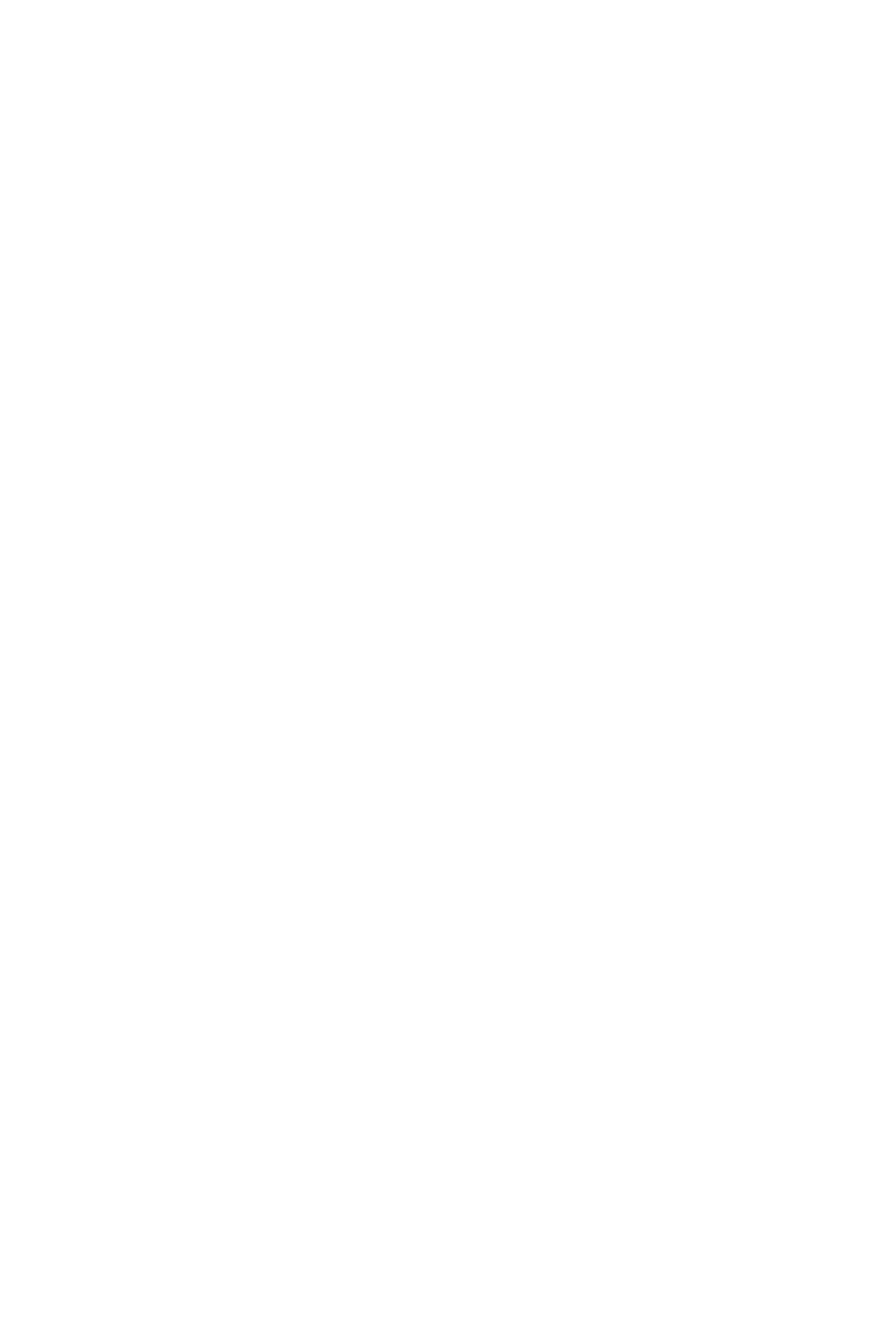
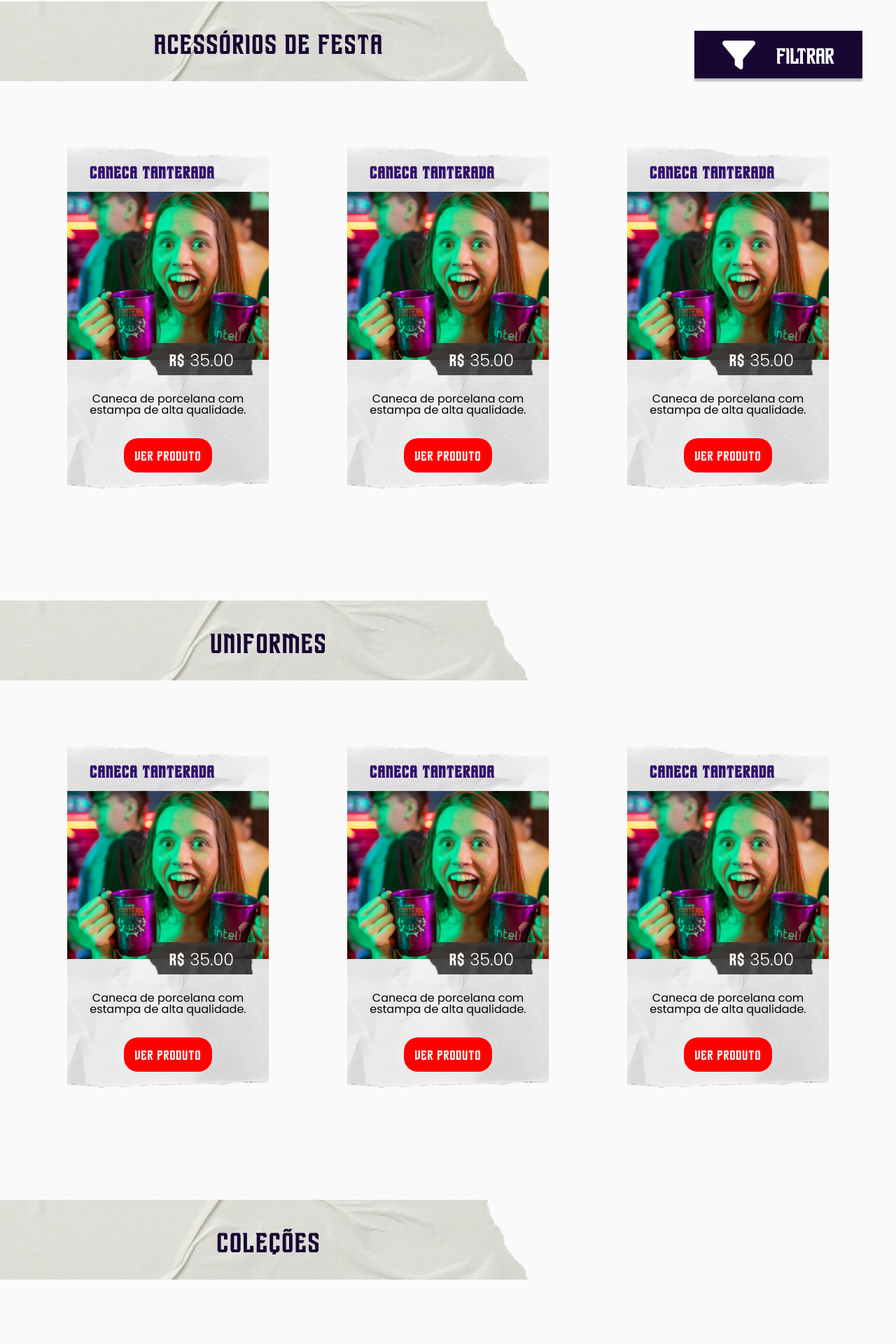
Before and after one commit to EquipeTantera/Landing_Page_Tantera, a React (Vite) app in the folder src/frontend/: page /produtos in a window 1280 px wide. Before the commit this address had no page. Shown: the part 814-2734 px from the top of the page at 70% size. Before the commit the page ends 800 px from the top, so only its background shows below. Built offline with nearby package versions, Linux system fonts and the light colour scheme.

Commit message:
feat: add initial structure of products listing page

```diff
--- a/src/frontend/src/components/Card/LargeCard/LargeProductCard/index.jsx
+++ b/src/frontend/src/components/Card/LargeCard/LargeProductCard/index.jsx
@@ -4,7 +4,7 @@ import Button from '../../../Buttons/Button';
 import Content from '../../../Content';
 import HorizontalSubtitle from '../../../HorizontalSubtitle';
 
-export default function LargeProductCard({ name, description, fullImage, textButton, linkButton, price, sizes, colors, images }) {
+export default function LargeProductCard({ name, description, fullImage, textButton, linkButton, price, sizes, colors, images, isAvailable }) {
   return (
     <div className={styles.div}>
       <div className={styles.container}>
@@ -86,5 +86,6 @@ LargeProductCard.propTypes = {
   price: PropTypes.number.isRequired,
   sizes: PropTypes.arrayOf(PropTypes.string).isRequired,
   colors: PropTypes.arrayOf(PropTypes.string).isRequired,
-  images: PropTypes.arrayOf(PropTypes.string).isRequired
+  images: PropTypes.arrayOf(PropTypes.string).isRequired,
+  isAvailable: PropTypes.bool.isRequired,
 };
--- a/src/frontend/src/components/Card/SmallCard/SmallProductCard/index.jsx
+++ b/src/frontend/src/components/Card/SmallCard/SmallProductCard/index.jsx
@@ -1,6 +1,6 @@
 import PropTypes from 'prop-types';
 import styles from './styles.module.scss';
-import Button from '../../../Button';
+import Button from '../../../Buttons/Button';
 
 export default function SmallProductCard({ title, description, price, image, buttonText, buttonPath }) {
   return (
--- a/src/frontend/src/components/PaperBackground/styles.module.scss
+++ b/src/frontend/src/components/PaperBackground/styles.module.scss
@@ -2,9 +2,10 @@
 
 .paperBackground {
   background: url("/background-main.png");
-  background-size: cover;
+  background-size: 100%;
   position: relative;
   z-index: 1;
   top: -6rem;
   padding-top: 12rem;
+  background-repeat: no-repeat;
 }
--- a/src/frontend/src/pages/Product/index.jsx
+++ b/src/frontend/src/pages/Product/index.jsx
@@ -2,6 +2,7 @@ import { useParams } from 'react-router-dom';
 import LargeProductCard from "../../components/Card/LargeCard/LargeProductCard";
 import MainTitle from "../../components/MainTitle";
 import PaperBackground from "../../components/PaperBackground";
+import styles from "./styles.module.scss";
 
 const products = [
   {
@@ -51,6 +52,7 @@ export default function Product() {
         mainText={product.name}
       />
       <PaperBackground>
+        <div className={styles.container}>
           <LargeProductCard
             name={product.name}
             description={product.description}
@@ -61,7 +63,9 @@ export default function Product() {
             linkButton={product.link}
             sizes={product.sizes}
             images={product.images}
+            isAvailable={true}
           />
+        </div>
       </PaperBackground>
     </>
   );
--- /dev/null
+++ b/src/frontend/src/pages/Product/styles.module.scss
@@ -0,0 +1,3 @@
+.container {
+  width: 100%;
+}
--- /dev/null
+++ b/src/frontend/src/pages/Products/index.jsx
@@ -0,0 +1,159 @@
+import HorizontalSubtitle from "../../components/HorizontalSubtitle";
+import MainTitle from "../../components/MainTitle";
+import PaperBackground from "../../components/PaperBackground";
+import styles from "./styles.module.scss";
+import FilterButton from "../../components/Buttons/FilterButton";
+import FilterModal from "../../components/FilterModal";
+import SmallProductCard from "../../components/Card/SmallCard/SmallProductCard";
+import { useState } from "react";
+
+export default function Products() {
+  const [isModalOpen, setModalOpen] = useState(false);
+
+  const handleOpenModal = () => {
+    setModalOpen(true);
+  };
+
+  const handleCloseModal = () => {
+    setModalOpen(false);
+  };
+
+  return(
+    <>
+      <MainTitle
+        shadowText="Produtos"
+        mainText="Produtos"
+      />
+      <PaperBackground>
+        <section className={styles.section}>
+
+          <div className={styles["container-header"]}>
+            <HorizontalSubtitle
+              title="Acessórios de Festa"
+              colorImage="transparent"
+              tag={false}
+              titleSize={"2.5rem"}
+            />
+
+            <FilterButton
+              text="Filtrar"
+              onClick={handleOpenModal}
+            />
+
+            <FilterModal
+              isOpen={isModalOpen}
+              onClose={handleCloseModal}
+            />
+          </div>
+
+          <div className={styles["container-products"]}>
+            <SmallProductCard
+              title="Caneca Tanterada"
+              price="35.00"
+              image="/photo-small-card.png"
+              description="Caneca de porcelana com estampa de alta qualidade."
+              buttonText="Ver Produto"
+              buttonPath="/produto/1"
+            />
+
+            <SmallProductCard
+              title="Caneca Tanterada"
+              price="35.00"
+              image="/photo-small-card.png"
+              description="Caneca de porcelana com estampa de alta qualidade."
+              buttonText="Ver Produto"
+              buttonPath="/produto/1"
+            />
+
+            <SmallProductCard
+              title="Caneca Tanterada"
+              price="35.00"
+              image="/photo-small-card.png"
+              description="Caneca de porcelana com estampa de alta qualidade."
+              buttonText="Ver Produto"
+              buttonPath="/produto/1"
+            />
+          </div>
+        </section>
+
+        <section className={styles.section}>
+          <HorizontalSubtitle
+            title="Uniformes"
+            colorImage="transparent"
+            tag={false}
+            titleSize={"2.5rem"}
+          />
+
+          <div className={styles["container-products"]}>
+            <SmallProductCard
+              title="Caneca Tanterada"
+              price="35.00"
+              image="/photo-small-card.png"
+              description="Caneca de porcelana com estampa de alta qualidade."
+              buttonText="Ver Produto"
+              buttonPath="/produto/1"
+            />
+
+            <SmallProductCard
+              title="Caneca Tanterada"
+              price="35.00"
+              image="/photo-small-card.png"
+              description="Caneca de porcelana com estampa de alta qualidade."
+              buttonText="Ver Produto"
+              buttonPath="/produto/1"
+            />
+
+            <SmallProductCard
+              title="Caneca Tanterada"
+              price="35.00"
+              image="/photo-small-card.png"
+              description="Caneca de porcelana com estampa de alta qualidade."
+              buttonText="Ver Produto"
+              buttonPath="/produto/1"
+            />
+          </div>
+
+        </section>
+
+        <section className={styles.section}>
+          <HorizontalSubtitle
+            title="Coleções"
+            colorImage="transparent"
+            tag={false}
+            titleSize={"2.5rem"}
+          />
+
+          <div className={styles["container-products"]}>
+            <SmallProductCard
+              title="Caneca Tanterada"
+              price="35.00"
+              image="/photo-small-card.png"
+              description="Caneca de porcelana com estampa de alta qualidade."
+              buttonText="Ver Produto"
+              buttonPath="/produto/1"
+            />
+
+            <SmallProductCard
+              title="Caneca Tanterada"
+              price="35.00"
+              image="/photo-small-card.png"
+              description="Caneca de porcelana com estampa de alta qualidade."
+              buttonText="Ver Produto"
+              buttonPath="/produto/1"
+            />
+
+            <SmallProductCard
+              title="Caneca Tanterada"
+              price="35.00"
+              image="/photo-small-card.png"
+              description="Caneca de porcelana com estampa de alta qualidade."
+              buttonText="Ver Produto"
+              buttonPath="/produto/1"
+            />
+          </div>
+
+        </section>
+      </PaperBackground>
+    </>
+  )
+}
--- /dev/null
+++ b/src/frontend/src/pages/Products/styles.module.scss
@@ -0,0 +1,19 @@
+.container {
+  &-header {
+    display: flex;
+    align-items: center;
+    justify-content: space-between;
+    margin-right: 3rem;
+  }
+
+  &-products {
+    display: flex;
+    align-items: center;
+    justify-content: space-between;
+    margin: 2rem 6rem;
+  }
+}
+
+.section {
+  margin-bottom: 10rem;
+}
--- a/src/frontend/src/routes.jsx
+++ b/src/frontend/src/routes.jsx
@@ -3,6 +3,7 @@ import Home from "./pages/Home";
 import Partner from "./pages/Partner";
 import Page from "./components/page";
 import Product from "./pages/Product";
+import Products from "./pages/Products";
 
 export default function AppRoutes() {
   return (
@@ -11,6 +12,7 @@ export default function AppRoutes() {
         <Route path="/" element={<Page backgroundColorHeader={'#D80101'} backgroundMenuHeader={'purple'}><Home /></Page>} />
         <Route path="/parceiros" element={<Page backgroundColorHeader={'#fff'} backgroundMenuHeader={'purple'}><Partner /></Page>} />
         <Route path="/produto/:id" element={<Page backgroundColorHeader={'#fff'} backgroundMenuHeader={'purple'}><Product /></Page>} />
+        <Route path="/produtos" element={<Page backgroundColorHeader={'#fff'} backgroundMenuHeader={'purple'}><Products /></Page>} />
       </Routes>
     </Router>
   );
--- a/src/frontend/src/styles/index.scss
+++ b/src/frontend/src/styles/index.scss
@@ -25,7 +25,7 @@
 
 body {
   font-family: 'Poppins', sans-serif;
-  background-color: v.$white-1;
+  background-color: #fafafa;
   color: v.$black;
 }
 
```
Lines whose indentation alone changed are shown as unchanged.
